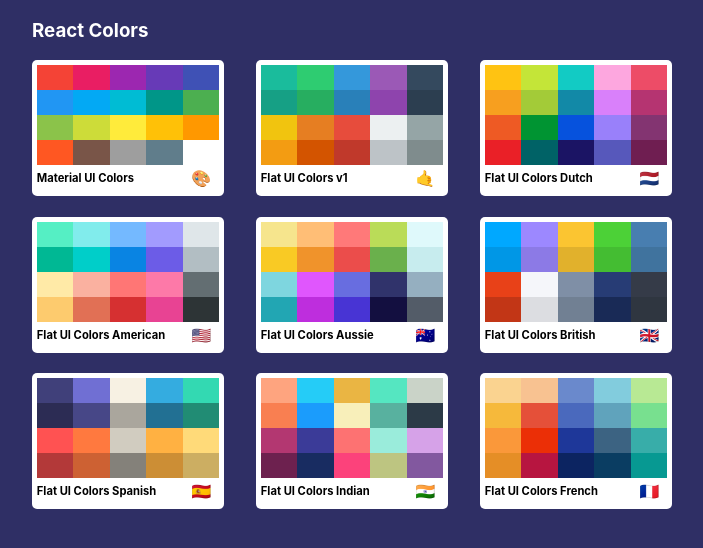
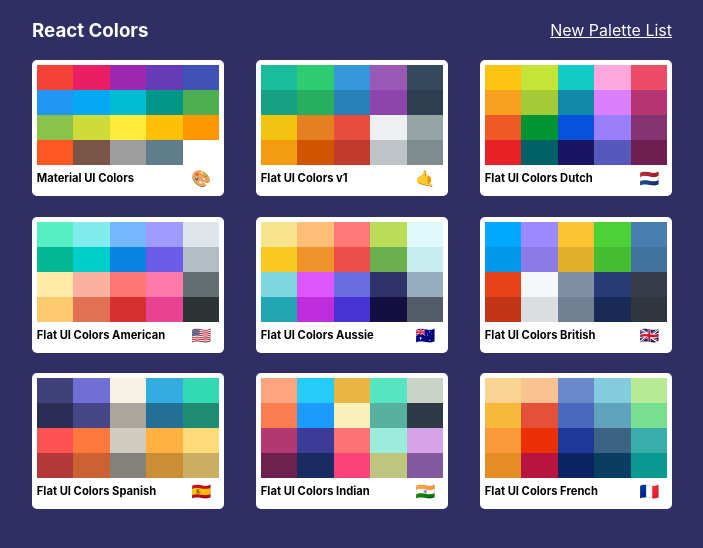
Before and after one commit to nikoladlfc/color-app, a React (Create React App) app: page / in a window 1280 px wide. Shown: the top 548 px of the page, without its empty margins (288-991 px from the left). Built offline with nearby package versions, Linux system fonts and the light colour scheme.

Commit message:
Added NewPaletteForm and link

```diff
--- a/src/App.js
+++ b/src/App.js
@@ -5,6 +5,7 @@
 import { Switch, Route } from "react-router-dom";
 import PaletteList from "./PaletteList";
 import SingleColorPalette from "./SingleColorPalette.js";
+import NewPaletteForm from "./NewPaletteForm";
 
 import "./App.css";
 class App extends Component {
@@ -17,6 +18,8 @@
     return (
       <div className="App">
         <Switch>
+          <Route exact path="/palette/new" render={() => <NewPaletteForm />} />
+
           <Route
             exact
             path="/"
--- /dev/null
+++ b/src/NewPaletteForm.js
@@ -0,0 +1,7 @@
+import React, { Component } from "react";
+
+export default class NewPaletteForm extends Component {
+  render() {
+    return <h3>NewPaletteForm</h3>;
+  }
+}
--- a/src/PaletteList.css
+++ b/src/PaletteList.css
@@ -14,7 +14,14 @@
   display: flex;
   justify-content: space-between;
   width: 100%;
+  align-items: center;
 }
+
+.PaletteList-container nav a {
+  color: white;
+  text-decoration: underline;
+}
+
 .PaletteList-container nav h3 {
   color: white;
 }
--- a/src/PaletteList.js
+++ b/src/PaletteList.js
@@ -1,4 +1,5 @@
 import React, { Component } from "react";
+import { Link } from "react-router-dom";
 import MiniPalette from "./MiniPalette";
 
 import "./PaletteList.css";
@@ -15,6 +16,7 @@
         <div className="PaletteList-container">
           <nav className="PaletteList-nav">
             <h3>React Colors</h3>
+            <Link to="/palette/new">New Palette List</Link>
           </nav>
           <div className="PaletteList-palettes">
             {palettes.map((plt) => (
```
